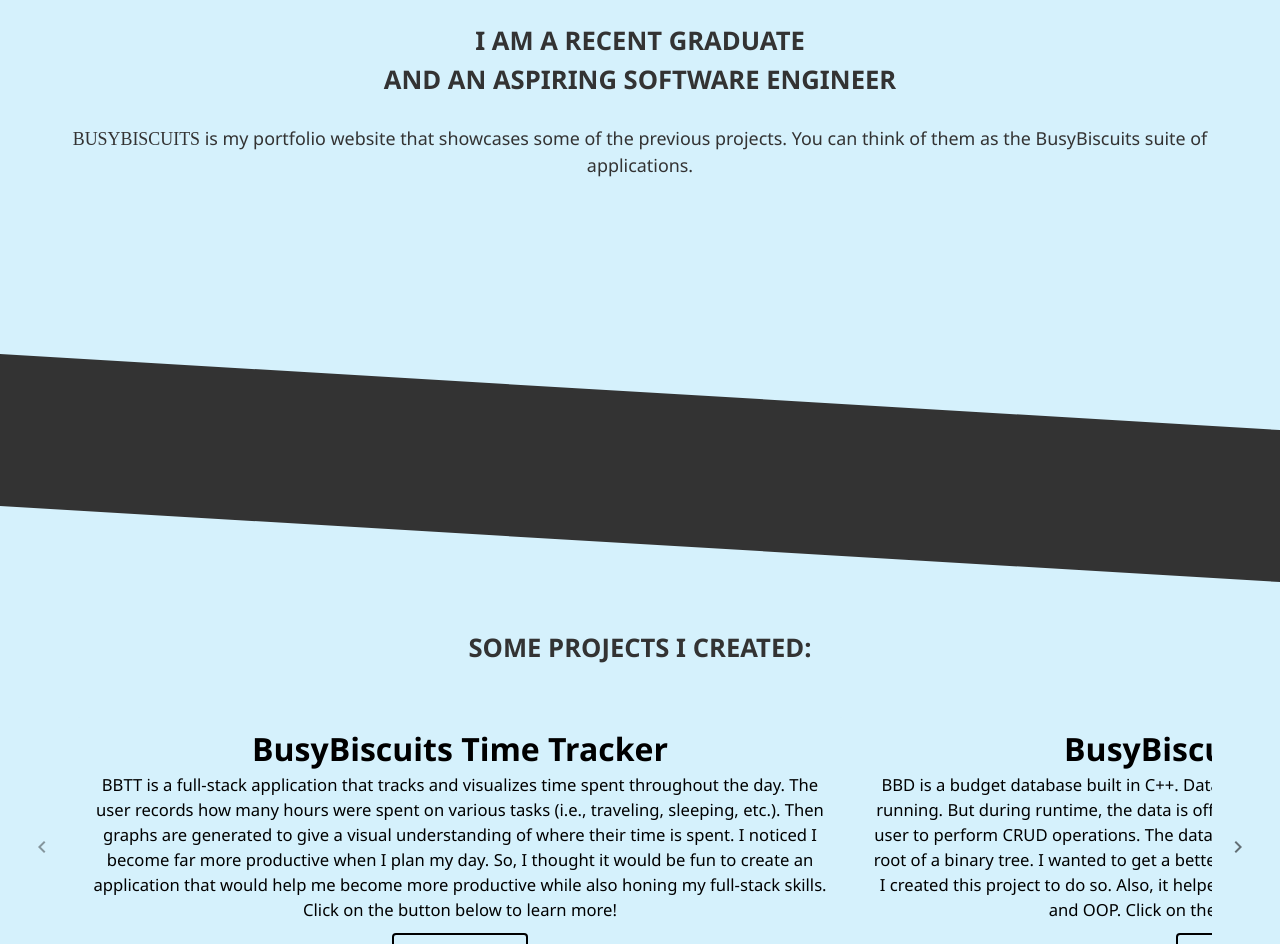
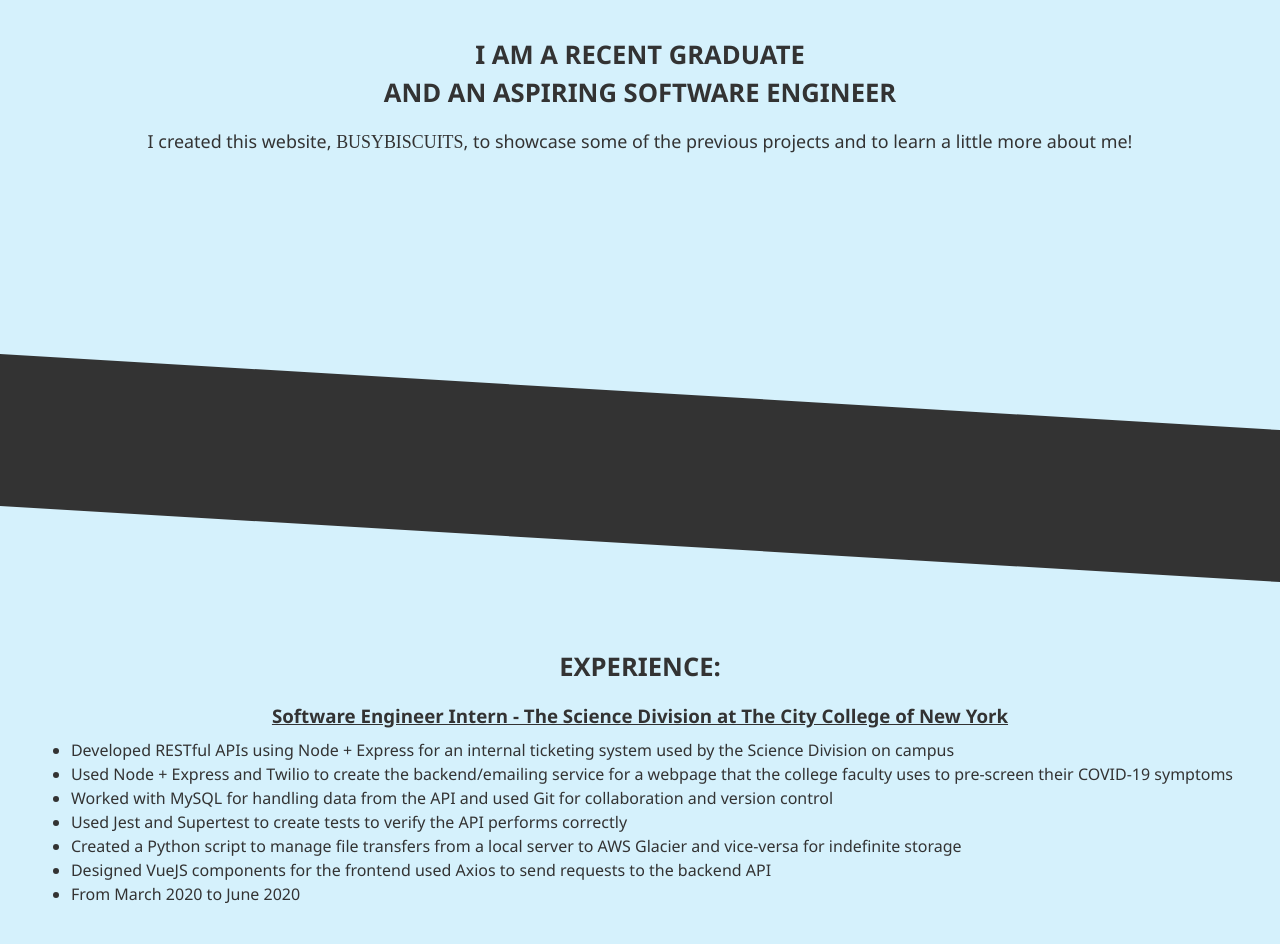
Before and after one commit to melkaj/BusyBiscuits, a Vue app in the folder client/: page / in a window 1280 px wide. Shown: the part 1100-2044 px from the top of the page. Built offline with nearby package versions, Linux system fonts and the light colour scheme.

Commit message:
Worked on the responsiveness of the application plus adding an about me portion at the end. Also changed the second 'slide' of the website explaing the website.

```diff
--- a/client/src/assets/general.css
+++ b/client/src/assets/general.css
@@ -8,10 +8,12 @@
     justify-content: center; */
 }
 .scroll {
-    color: black;
+    color: #333333;
     padding: 1vh 1vw;
-    height: 60%;
-    overflow-y: scroll;
+    /* height: 60%; */
+    overflow-y: auto;
+    scrollbar-color: #333333 white;
+    scrollbar-width: thin;
 }
 .center-element {
     display: flex;
@@ -21,6 +23,7 @@
     height: 95vh;
     color: #333333;
     background: #D5F1FC;
+    padding: 100px 0;
 }
 .whole-container {
     background: #333333;
@@ -54,16 +57,17 @@
 	background: #000000;
 }
 
-::-moz-scrollbar {
+/* ::-moz-scrollbar {
     width: 5px;
 }
-/* Track */
+::-moz-scrollbars-horizontal {
+    width: 5px;
+}
 ::-moz-scrollbar-track {
     -webkit-border-radius: 10px;
     border-radius: 10px;
     background: white;
 }
-/* Handle */
 ::-moz-scrollbar-thumb {
     -webkit-border-radius: 10px;
     border-radius: 1px;
@@ -71,7 +75,7 @@
 }
 ::-moz-scrollbar-thumb:window-inactive {
 	background: #000000;
-}
+} */
 
 p {
     margin-bottom: 0 !important;
--- a/client/src/components/LandingPageComponents/ProjectCards.vue
+++ b/client/src/components/LandingPageComponents/ProjectCards.vue
@@ -1,6 +1,6 @@
 <template style="color:#333333">
     <v-sheet
-        height=50VH
+        max-height=70VH
         flat
         :color="colors"
         max-width="100VW"
@@ -9,8 +9,8 @@
         center-active
         class="pa-4"
         v-model="model"
+        height="100%"
         show-arrows="always"
-        height="100%"
         >
             <v-slide-item
                 v-for="(proj, i) in projects"
@@ -73,10 +73,10 @@ export default {
     height: 25vh;
 }
 .scroll {
-    color: black;
+    color: #333333;
     padding: 1vh 1vw;
-    height: 100%;
-    overflow-y: scroll;
+    height: 80%;
+    overflow-y: auto;
 }
 p {
     margin-bottom: 0 !important;
--- a/client/src/views/LandingPage/LandingPage.vue
+++ b/client/src/views/LandingPage/LandingPage.vue
@@ -14,24 +14,93 @@
 <!-- BACKGROUND INFO -->
         <v-row justify="center" align="center" class="landing-intro clip-neg">
             <div class="text-margin">
-                <h1 class="heading-font">
-                    I AM A RECENT GRADUATE<br/>
-                    AND AN ASPIRING SOFTWARE ENGINEER<br/>
-                </h1>
-                <div class="desc-text"><span class="bold-text">BUSYBISCUITS</span> is my portfolio website that showcases some of the previous projects.
-                    You can think of them as the BusyBiscuits suite of applications.</div>
+                <div class="scroll div-height">
+                    <!-- <h1 class="heading-font center-element">
+                        I AM A RECENT GRADUATE<br/>
+                        AND AN ASPIRING SOFTWARE ENGINEER<br/>
+                    </h1> -->
+                    <h1 class="heading-font">
+                        I AM A RECENT GRADUATE<br/>
+                        AND AN ASPIRING SOFTWARE ENGINEER<br/>
+
+                        <!-- BUSYBISCUITS is my portfolio website that showcases some
+                        of the previous projects and to learn a little more about me! -->
+                    </h1>
+                    <div class="desc-text">
+                        I created this website, <span class="bold-text">BUSYBISCUITS</span>,
+                        to showcase some of the previous projects and to learn a little more about me!
+                    </div>
+                </div>
             </div>
         </v-row>
 
+<!-- EXPERIENCE INFO -->
+        <v-row justify="center" align="center" class="landing-intro clip-pos">
+            <!-- <div class="text-margin"> -->
+                <!-- <h1 class="heading-font center-element"> -->
+
+                <div class="scroll div-height">
+                    <h1 class="heading-font center-element">
+                        EXPERIENCE:
+                    </h1>
+                    <h3 class="exp-header center-element">
+                        Software Engineer Intern - The Science Division at The City College of New York
+                    </h3>
+                    <ul>
+                        <li>Developed RESTful APIs using Node + Express for an internal ticketing system used by the Science Division on campus</li>
+                        <li>Used Node + Express and Twilio to create the backend/emailing service for a webpage that the college faculty uses to pre-screen their COVID-19 symptoms</li>
+                        <li>Worked with MySQL for handling data from the API and used Git for collaboration and version control</li>
+                        <li>Used Jest and Supertest to create tests to verify the API performs correctly</li>
+                        <li>Created a Python script to manage file transfers from a local server to AWS Glacier and vice-versa for indefinite storage</li>
+                        <li>Designed VueJS components for the frontend used Axios to send requests to the backend API</li>
+                        <li>From March 2020 to June 2020</li>
+                    </ul>
+                </div>
+
+            <!-- </div> -->
+        </v-row>
+
 <!-- PROJECT DESCRIPTIONS -->
-        <v-row justify="center" align="center" class="landing-intro clip-pos">
+        <v-row justify="center" align="center" class="landing-intro clip-neg">
             <div class="text-margin">
                 <h1 class="heading-font">
-                    SOME PROJECTS I CREATED:
+                    BUSYBISCSUITS SUITE OF APPLICATIONS:
                 </h1>
                 <ProjectCards :projects="projects"/>
             </div>
         </v-row>
+
+<!-- ABOUT ME -->
+        <v-row justify="center" align="center" class="landing-intro clip-pos">
+            <div class="scroll div-height">
+                <h1 class="heading-font">
+                    ABOUT ME:
+                </h1>
+                <p class="desc-text">
+                    I graduated with a Bachelor of Engineering in Computer Engineering. At the
+                    first hackathon I joined (Brickhack V at The Rochester Institute of Technology),
+                    I found that I don't just love engineering but also in the community it
+                    creates. The encouraging, electrifying atmosphere I found there is something
+                    I have been chasing ever since.
+                </p>
+                <p class="desc-text">
+                    In 2019, I joined CUNY Tech Prep - A boot camp sponsored by CUNY - which was
+                    where I learned about full-stack applications and met some fantastic people.
+                    CTP helped give me the knowledge and confidence to build my projects and obtain
+                    an internship. I was fortunate enough to be a Software Engineer Intern at the
+                    college I attended. I had a wonderful mentor who not only helped me become a
+                    better engineer but a better person. I could not have asked for a better
+                    introduction to the engineering field.
+                </p>
+                <p class="desc-text">
+                    There is one common factor throughout all these experiences: the people I have
+                    worked with have been nothing but incredible. Throughout my college career, I
+                    have been fortunate enough to work on cool projects with people that have helped
+                    me grow.
+                </p>
+            </div>
+        </v-row>
+
     </v-container>
 </template>
 
@@ -91,18 +160,35 @@ export default {
 <style scoped>
 @import url('../../assets/general.css');
 
+ul li {
+    text-align: start;
+}
+.exp-header {
+    margin: 1vh 1vw;
+    text-decoration: underline;
+}
 .bold-text {
     font-family: "Montserrat-Bold";
 }
 .heading-font {
     font-family: "Montserrat-Bold", 'Segoe UI', Tahoma, Geneva, Verdana, sans-serif;
-    font-size: 3vw;
-    margin: 2vw;
+    font-size: 3vh;
+    margin: 2vh 2vw;
     /* padding: 4vw; */
+}
+.div-height {
+    height: 80%;
 }
 .text-margin {
     margin: 4vw;
-
+}
+p {
+    padding: 12px;
+    margin-bottom: 0 !important;
+    display: flex;
+    justify-content: center;
+    align-content: center;
+    flex-direction: column;
 }
 
 @media screen and (min-width: 1101px) {                            /* LARGE */
```
Also changed, not shown: client/src/views/DescriptionPages/BBD.vue (line endings or trailing spaces), 1 other file (tests, documents, lock files or other folders).
